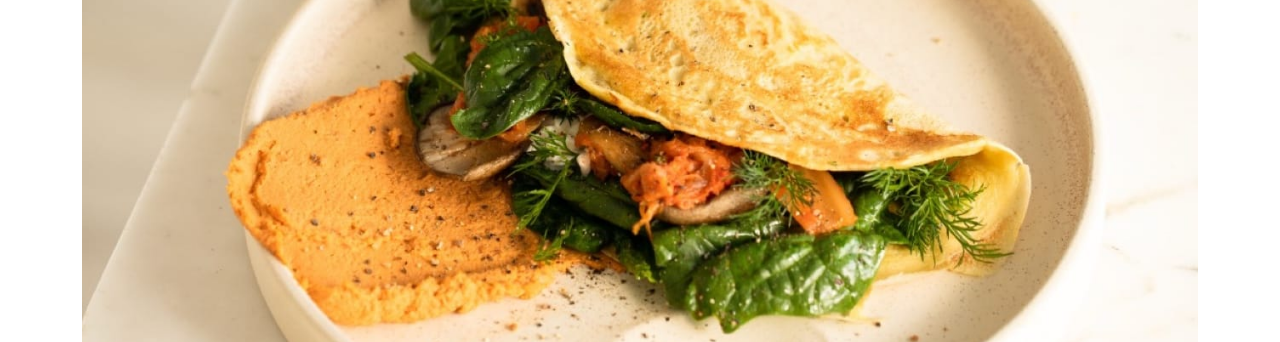
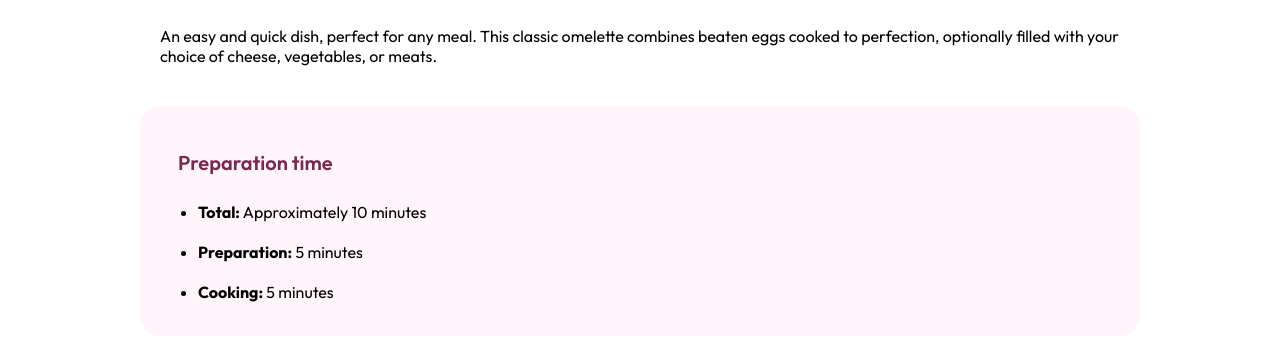
Before and after one commit to hridoy479/recipe, a plain HTML site: page index.html in a window 1280 px wide. Shown: the part 107-449 px from the top of the page. Drawn offline with Linux system fonts and the light colour scheme.

Commit message:
Update index.html

```diff
--- a/index.html
+++ b/index.html
@@ -140,7 +140,7 @@ body {
   <div class="hero">
 
     <div class="img">
-      <img src="assets/images/image-omelette.jpeg" alt="header image">
+      <img src=".assets/images/image-omelette.jpeg" alt="header image">
     </div>
   </div>
   <div class="text">
```
